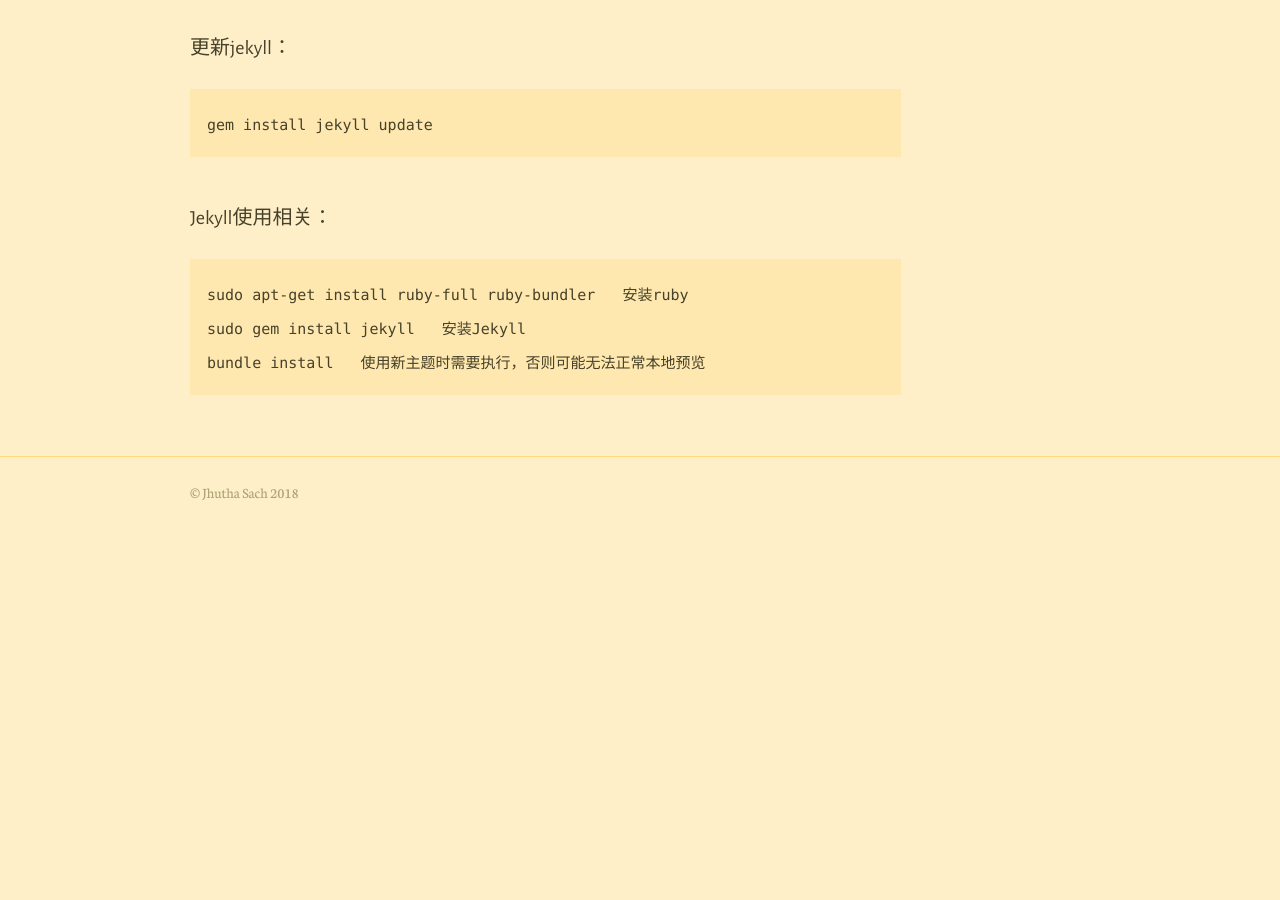
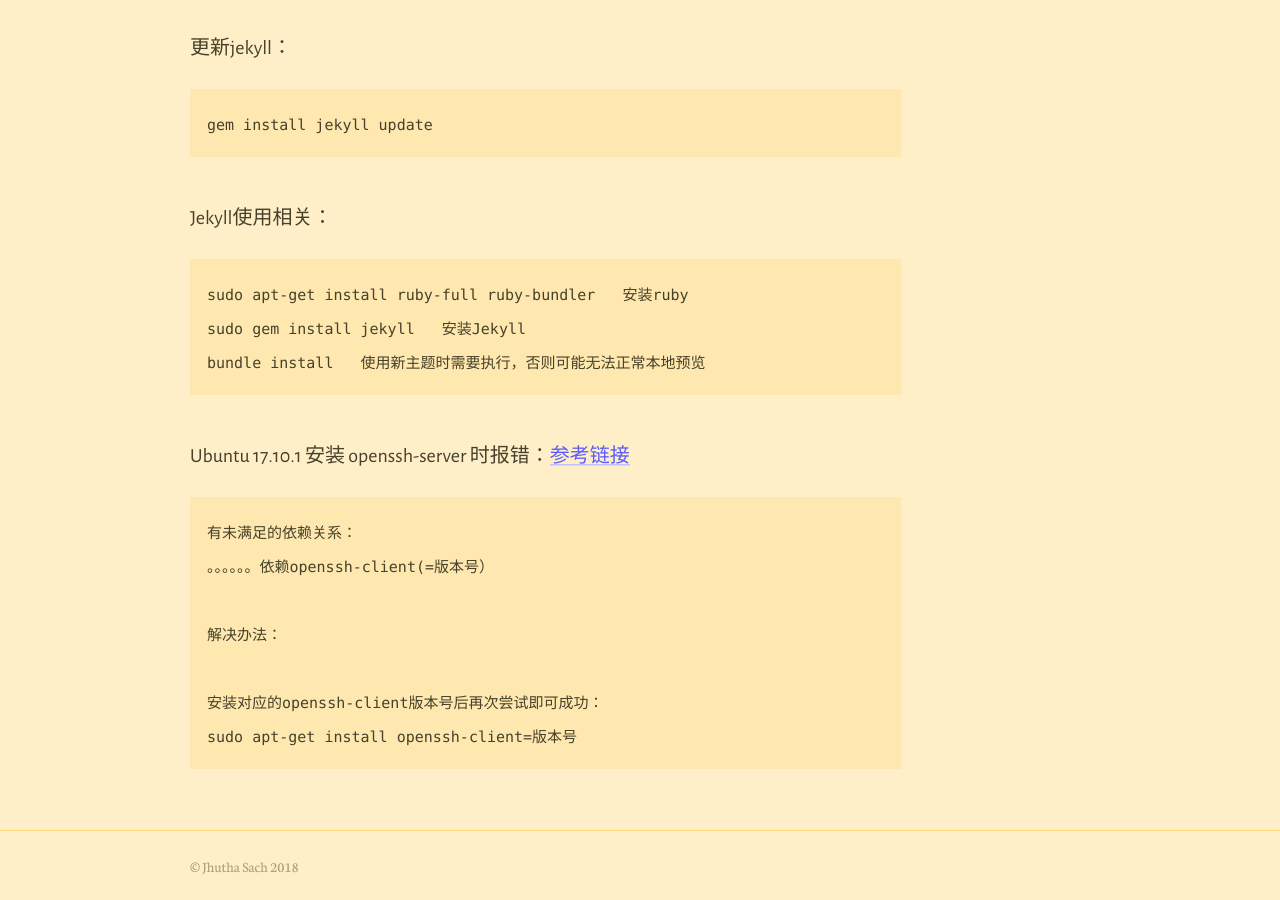
Before and after one commit to jhuthasach/jhuthasach.github.io, a Jekyll site: the page built from _posts/2018-03-22-临时记录一些东西.md, in a window 1280 px wide and 900 px high, scrolled down 1272 px. Built offline with Jekyll 4.4.1, drawn with Linux system fonts in a browser that asks for light colours; before the commit the page ends 1798 px from its top, so only the background shows below that.

Commit message:
add something"

```diff
--- a/_posts/2018-03-22-临时记录一些东西.md
+++ b/_posts/2018-03-22-临时记录一些东西.md
@@ -41,3 +41,14 @@ Jekyll使用相关：
 	sudo apt-get install ruby-full ruby-bundler   安装ruby
 	sudo gem install jekyll   安装Jekyll
 	bundle install   使用新主题时需要执行，否则可能无法正常本地预览
+
+
+Ubuntu 17.10.1 安装 openssh-server 时报错：[参考链接](https://blog.csdn.net/yuanxiang01/article/details/79235089)
+
+    有未满足的依赖关系：
+    。。。。。。依赖openssh-client(=版本号）
+
+    解决办法：
+
+    安装对应的openssh-client版本号后再次尝试即可成功：
+    sudo apt-get install openssh-client=版本号
```
Also changed, not shown: 1 other file.
